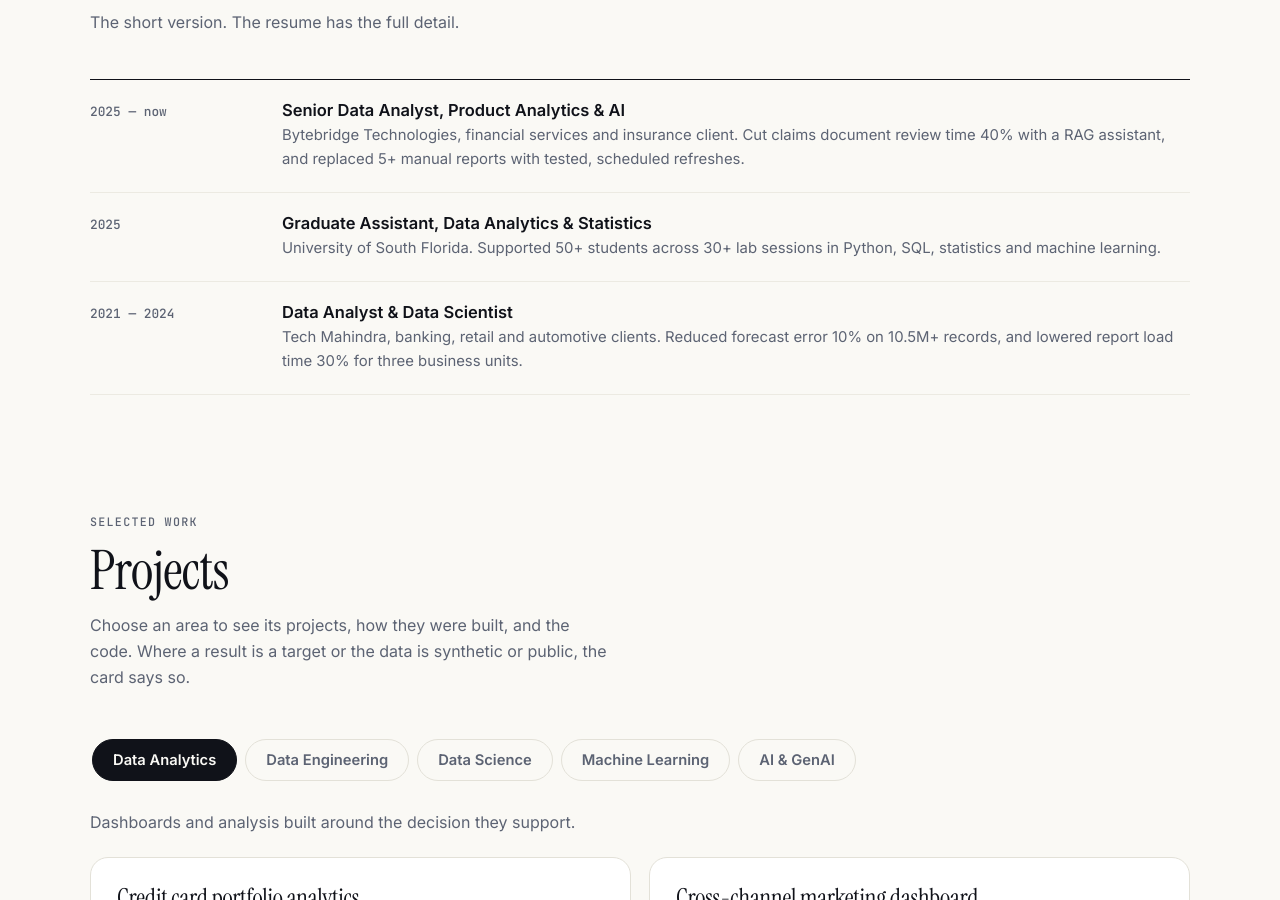
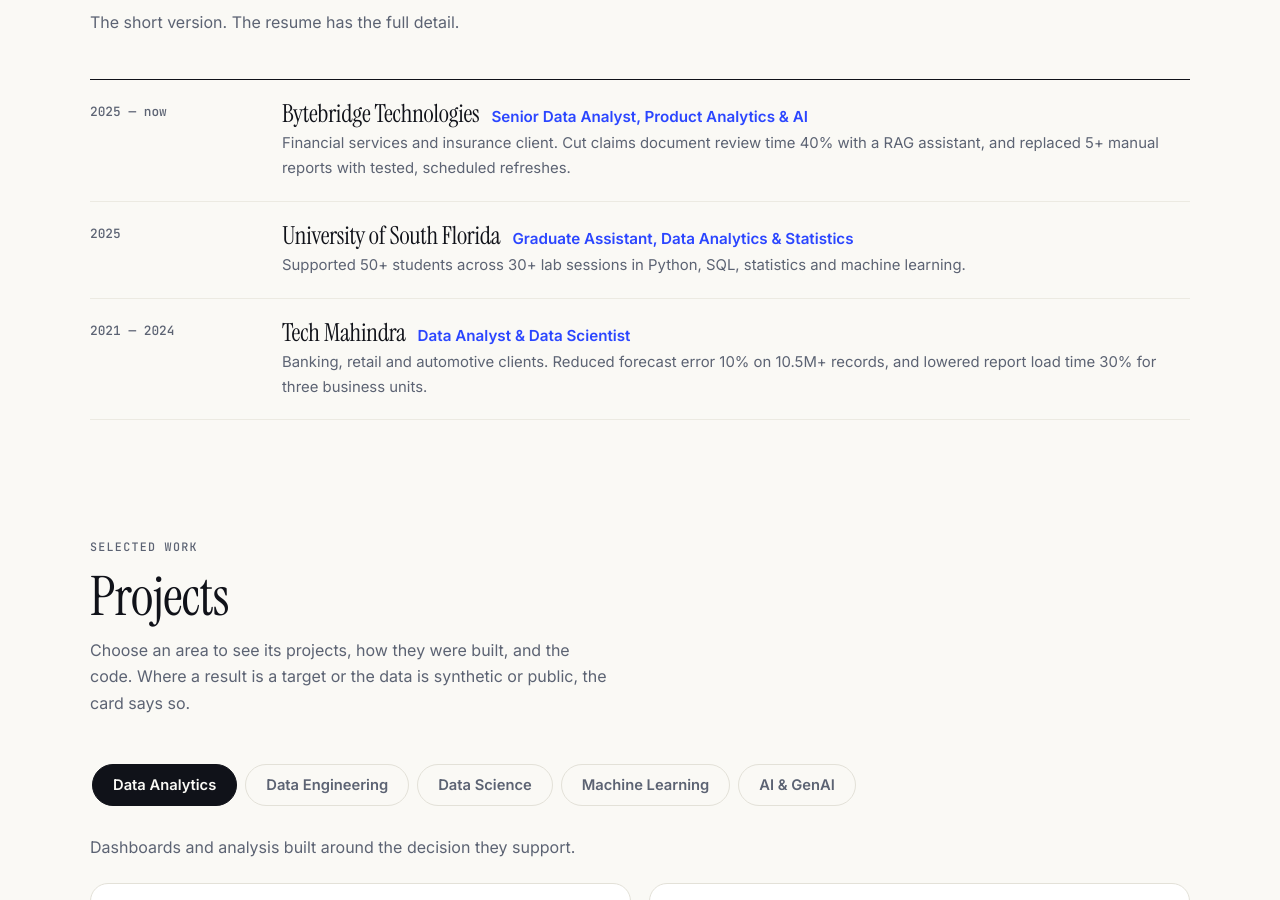
Before and after one commit to Jaivinay/Jaivinay.github.io, a plain HTML site: page index.html in a window 1280 px wide. Shown: the part 1341-2241 px from the top of the page. Drawn offline with Linux system fonts and the light colour scheme.

Commit message:
Portfolio: company names in experience headings
Co-Authored-By: Claude Sonnet 5.5 <noreply@anthropic.com>
Claude-Session: https://claude.ai/code/session_014vAnLYXN9gZpD3HCW2GkFz

```diff
--- a/index.html
+++ b/index.html
@@ -119,7 +119,9 @@ section{padding-block:clamp(64px,9vw,112px) 0;scroll-margin-top:64px}
 .xp .r{display:grid;grid-template-columns:160px minmax(0,1fr);gap:4px 32px;padding:20px 0;border-bottom:1px solid var(--hair);transition:padding-left .25s}
 .xp .r:hover{padding-left:10px}
 .xp .y{font:500 .8rem var(--mono);color:var(--muted);padding-top:3px}
-.xp h3{font:600 1.03rem var(--body)}
+.xp h3{display:flex;flex-wrap:wrap;align-items:baseline;gap:2px 12px;font:400 1rem var(--body)}
+.xp .co{font:400 1.55rem/1.15 var(--serif);letter-spacing:-.01em}
+.xp .rl{font:600 .95rem var(--body);color:var(--accent)}
 .xp p{margin:3px 0 0;color:var(--muted);font-size:.93rem}
 @media (max-width:640px){.xp .r{grid-template-columns:1fr}}
 .about{font:400 clamp(1.45rem,2.9vw,2.05rem)/1.32 var(--serif);max-width:27em;margin:0}
@@ -222,12 +224,12 @@ html.js .rv.in{opacity:1;transform:none}
 <section id="experience">
   <div class="sh rv"><span class="mono">Career</span><h2>Experience</h2><p>The short version. The resume has the full detail.</p></div>
   <div class="xp rv">
-    <div class="r"><div class="y">2025 — now</div><div><h3>Senior Data Analyst, Product Analytics &amp; AI</h3>
-      <p>Bytebridge Technologies, financial services and insurance client. Cut claims document review time 40% with a RAG assistant, and replaced 5+ manual reports with tested, scheduled refreshes.</p></div></div>
-    <div class="r"><div class="y">2025</div><div><h3>Graduate Assistant, Data Analytics &amp; Statistics</h3>
-      <p>University of South Florida. Supported 50+ students across 30+ lab sessions in Python, SQL, statistics and machine learning.</p></div></div>
-    <div class="r"><div class="y">2021 — 2024</div><div><h3>Data Analyst &amp; Data Scientist</h3>
-      <p>Tech Mahindra, banking, retail and automotive clients. Reduced forecast error 10% on 10.5M+ records, and lowered report load time 30% for three business units.</p></div></div>
+    <div class="r"><div class="y">2025 — now</div><div><h3><span class="co">Bytebridge Technologies</span><span class="rl">Senior Data Analyst, Product Analytics &amp; AI</span></h3>
+      <p>Financial services and insurance client. Cut claims document review time 40% with a RAG assistant, and replaced 5+ manual reports with tested, scheduled refreshes.</p></div></div>
+    <div class="r"><div class="y">2025</div><div><h3><span class="co">University of South Florida</span><span class="rl">Graduate Assistant, Data Analytics &amp; Statistics</span></h3>
+      <p>Supported 50+ students across 30+ lab sessions in Python, SQL, statistics and machine learning.</p></div></div>
+    <div class="r"><div class="y">2021 — 2024</div><div><h3><span class="co">Tech Mahindra</span><span class="rl">Data Analyst &amp; Data Scientist</span></h3>
+      <p>Banking, retail and automotive clients. Reduced forecast error 10% on 10.5M+ records, and lowered report load time 30% for three business units.</p></div></div>
   </div>
 </section>
 
```
